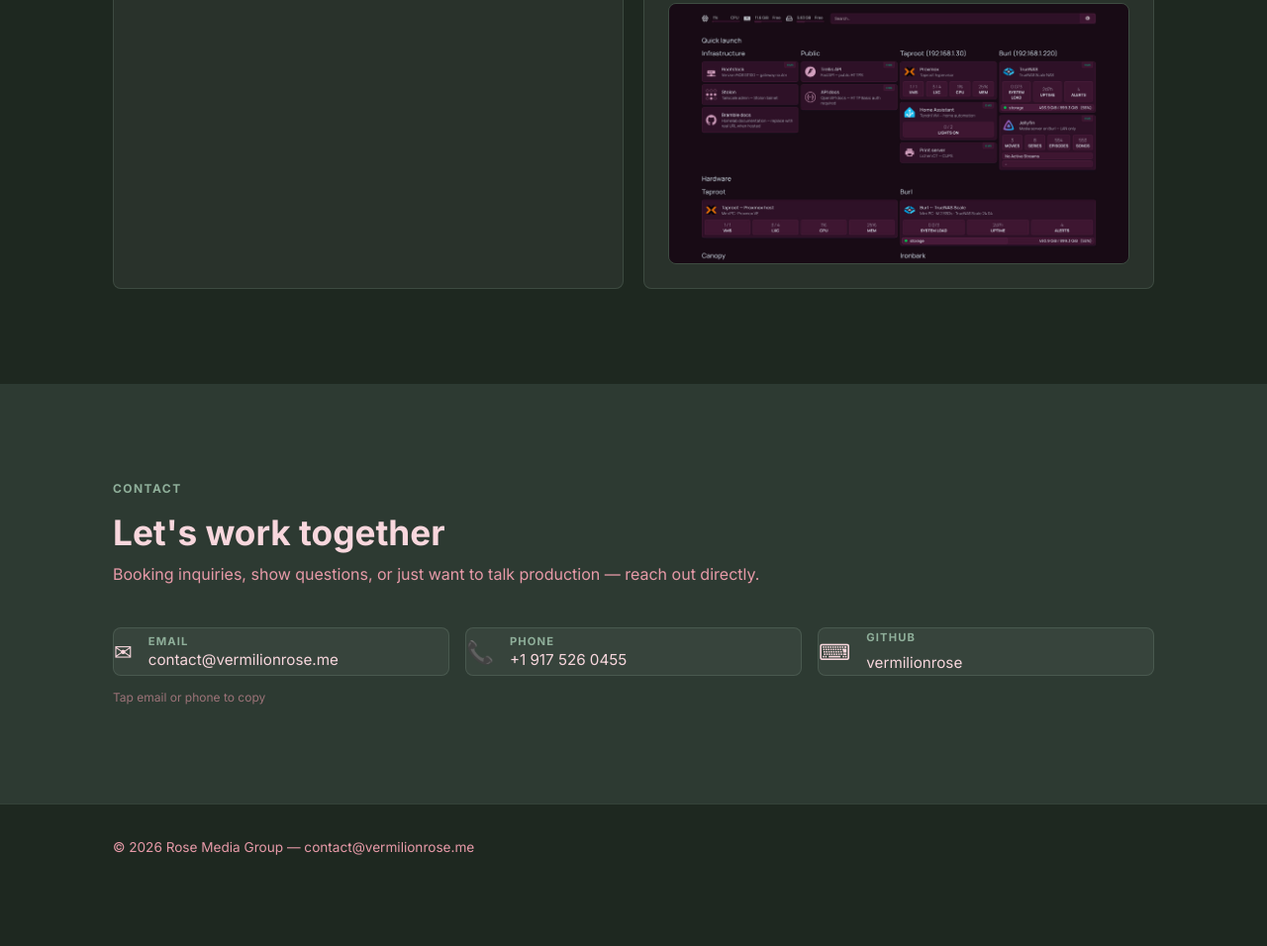
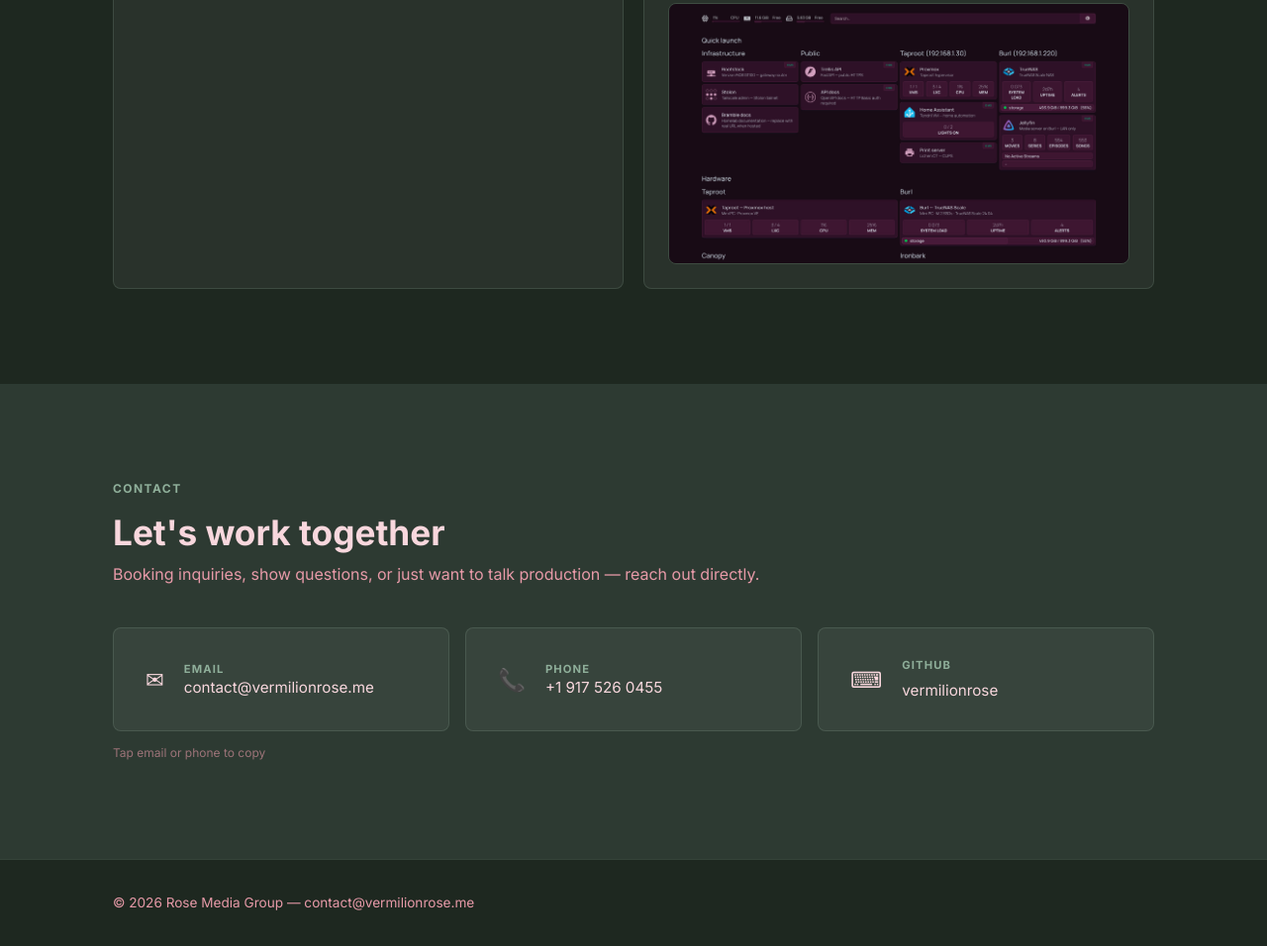
Before and after one commit to VermilionRose/vermilionrose.github.io, an Astro site: page / in a window 1280 px wide. Shown: the part 10076-11032 px from the top of the page at 99% size. Before the commit the page ends 10976 px from the top, so only its background shows below. Built offline with nearby package versions, Linux system fonts and the light colour scheme; Astro itself is replaced by a stand-in of ours.

Commit message:
Contact card fix

```diff
--- a/src/components/Contact.astro
+++ b/src/components/Contact.astro
@@ -70,7 +70,7 @@
   .contact-card {
     display: flex;
     align-items: center;
-    gap: 1rem;
+    gap: 1.25rem;
     text-decoration: none;
     color: var(--text);
     transition: background 0.2s, border-color 0.2s;
@@ -78,7 +78,7 @@
     background: var(--bg-card);
     border: 1px solid var(--border);
     border-radius: var(--radius);
-    padding: var(--card-pad);
+    padding: 1.75rem 2rem;
     font-family: inherit;
     font-size: inherit;
     text-align: left;
```
